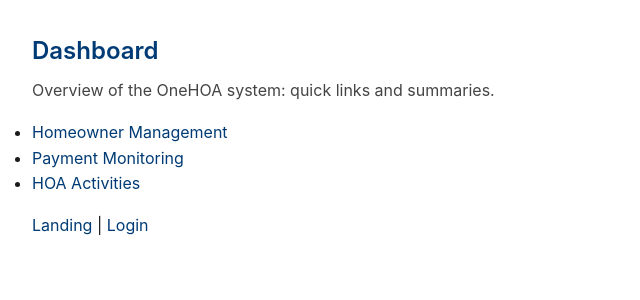
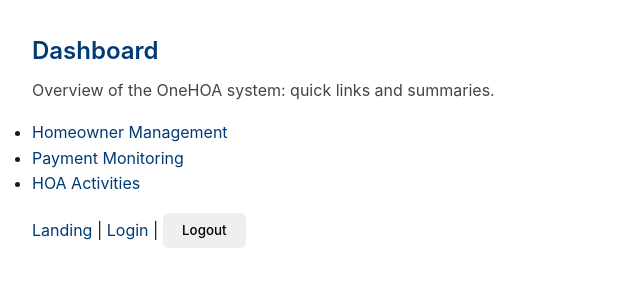
Before and after one commit to khaynem/OneHOA, a Next.js app in the folder Frontend/: page /dashboard in a window 1280 px wide. Shown: the top 300 px of the page, without its empty margins (0-640 px from the left). Built offline with nearby package versions, Linux system fonts and the light colour scheme; no server answers.

Commit message:
Implemented Logout functionality

```diff
--- a/Frontend/src/app/dashboard/page.js
+++ b/Frontend/src/app/dashboard/page.js
@@ -1,7 +1,29 @@
+"use client"
+
 import Link from 'next/link'
+import { useState } from 'react'
+import { useRouter } from 'next/navigation'
+import { apiClient,ApiError } from '@/lib/apiClient'
 import styles from './dashboard.module.css'
 
 export default function DashboardPage() {
+  const router = useRouter()
+  const [errorMessage, setErrorMessage] = useState('')
+
+  const handleLogout = async () => {
+    try {
+      await apiClient.post('/auth/logout')
+      router.push('/login')
+      router.refresh()
+    } catch (error) {
+      if (error instanceof ApiError) {
+        setErrorMessage(error.message)
+      } else {
+        setErrorMessage('Unable to logout right now. Please try again.')
+      }
+    }
+  }
+
   return (
     <main className={styles.container}>
       <h1 className={styles.title}>Dashboard</h1>
@@ -15,7 +37,10 @@ export default function DashboardPage() {
 
       <nav className={styles.nav}>
         <Link href="/">Landing</Link> {' | '}
-        <Link href="/login">Login</Link>
+        <Link href="/login">Login</Link> {' | '}
+        <button href="/logout" onClick={handleLogout}>
+          Logout
+        </button>
       </nav>
     </main>
   )
```
